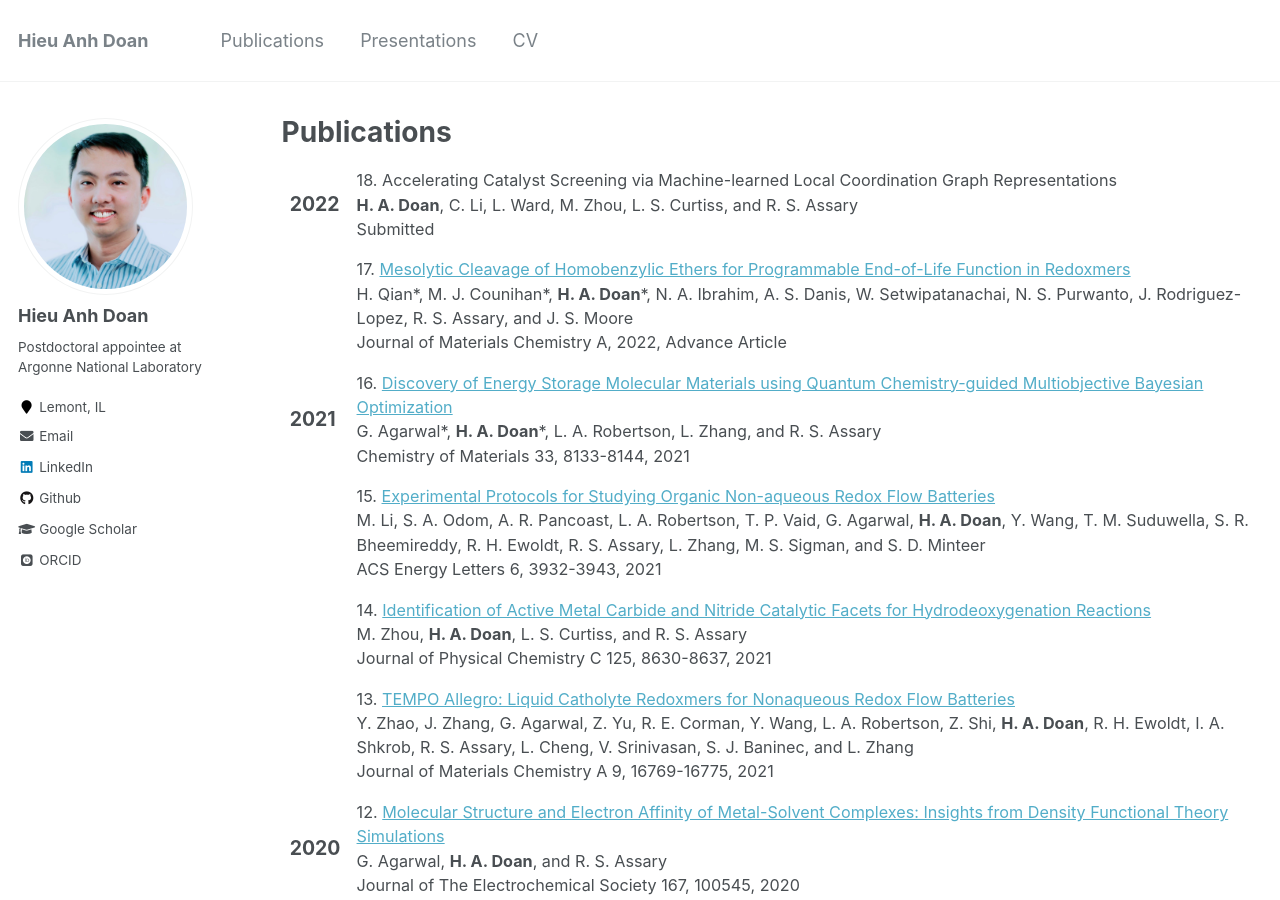
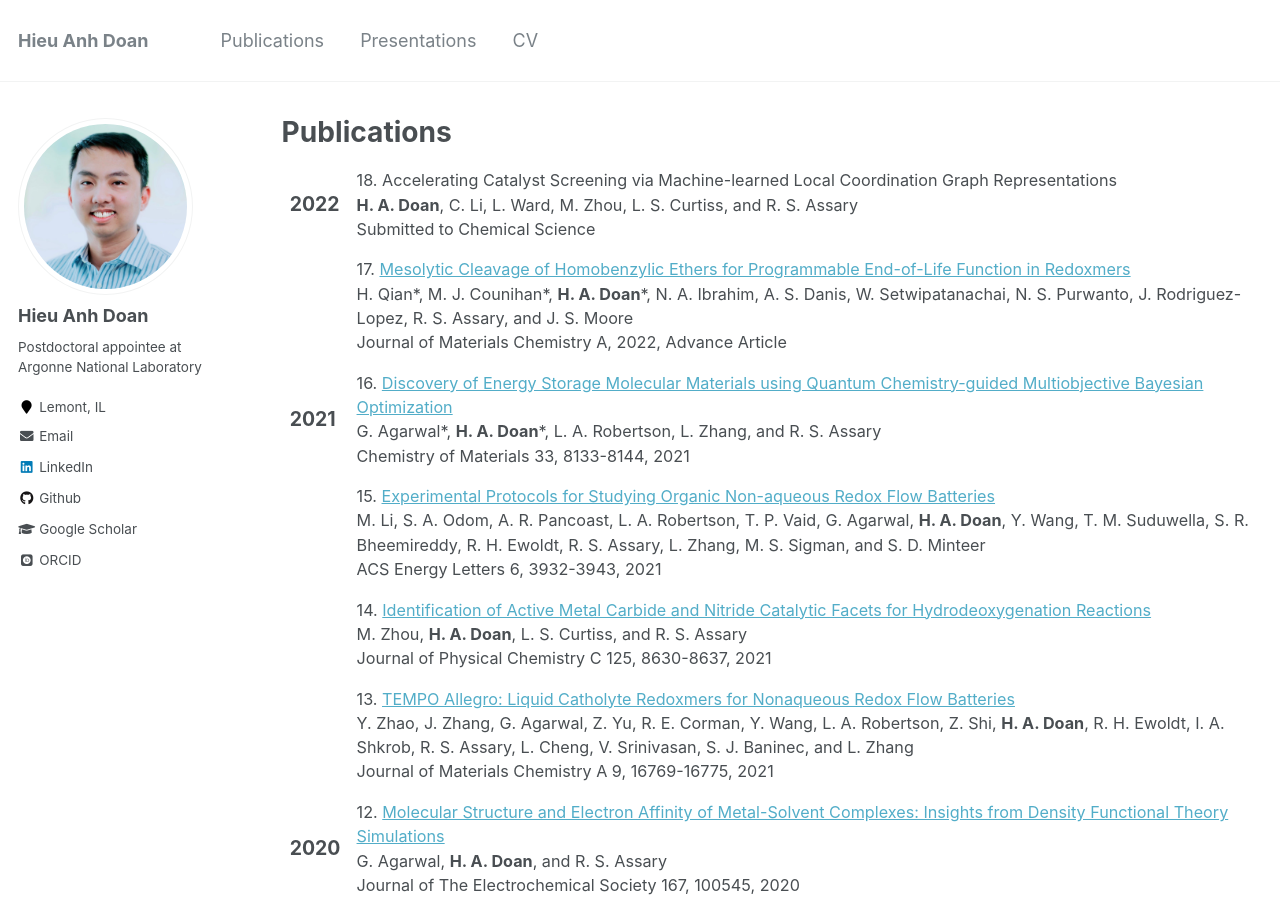
Before and after one commit to hieuadoan/hieuadoan.github.io, a Jekyll site: the page built from _pages/publications.html, in a window 1280 px wide and 900 px high. Built offline with Jekyll 4.4.1, drawn with Linux system fonts in a browser that asks for light colours; some web fonts are replaced.

Commit message:
update latest pub status

```diff
--- a/_pages/publications.html
+++ b/_pages/publications.html
@@ -28,7 +28,7 @@ author_profile: true
 			<span class="authors">
 				<b>H. A. Doan</b>, C. Li, L. Ward, M. Zhou, L. S. Curtiss, and R. S. Assary
 			</span><br />
-			<span class="venuetype"></span><span class="venue">Submitted</span>
+			<span class="venuetype"></span><span class="venue">Submitted to Chemical Science</span>
 			<br />
 			<span class="links">
 			</span>
```
Also changed, not shown: 1 other file.
